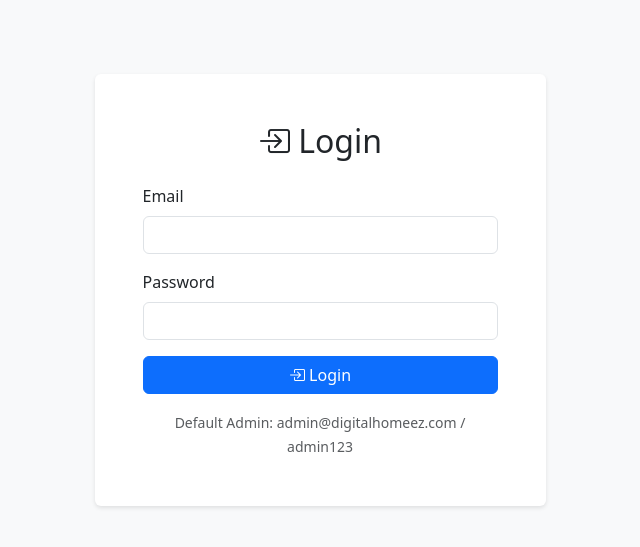
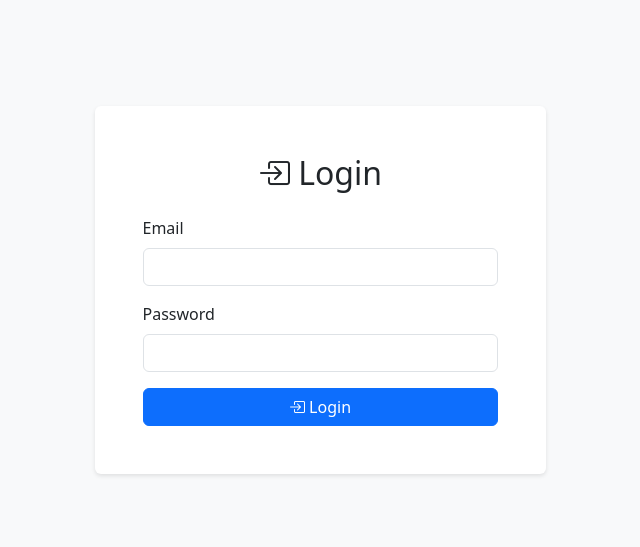
Before and after one commit to dhdev19/workflow, a Flask app: page /auth/login in a window 1280 px wide. Shown: the part 56-603 px from the top of the page, without its empty margins (320-960 px from the left). Run offline with Flask 3, Linux system fonts and the light colour scheme.

Commit message:
Remove default admin credentials from login.html
Removed default admin credentials from login page.

```diff
--- a/templates/auth/login.html
+++ b/templates/auth/login.html
@@ -24,9 +24,7 @@
                             <i class="bi bi-box-arrow-in-right"></i> Login
                         </button>
                     </form>
-                    <div class="mt-3 text-center text-muted">
-                        <small>Default Admin: admin@digitalhomeez.com / admin123</small>
-                    </div>
+
                 </div>
             </div>
         </div>
```
